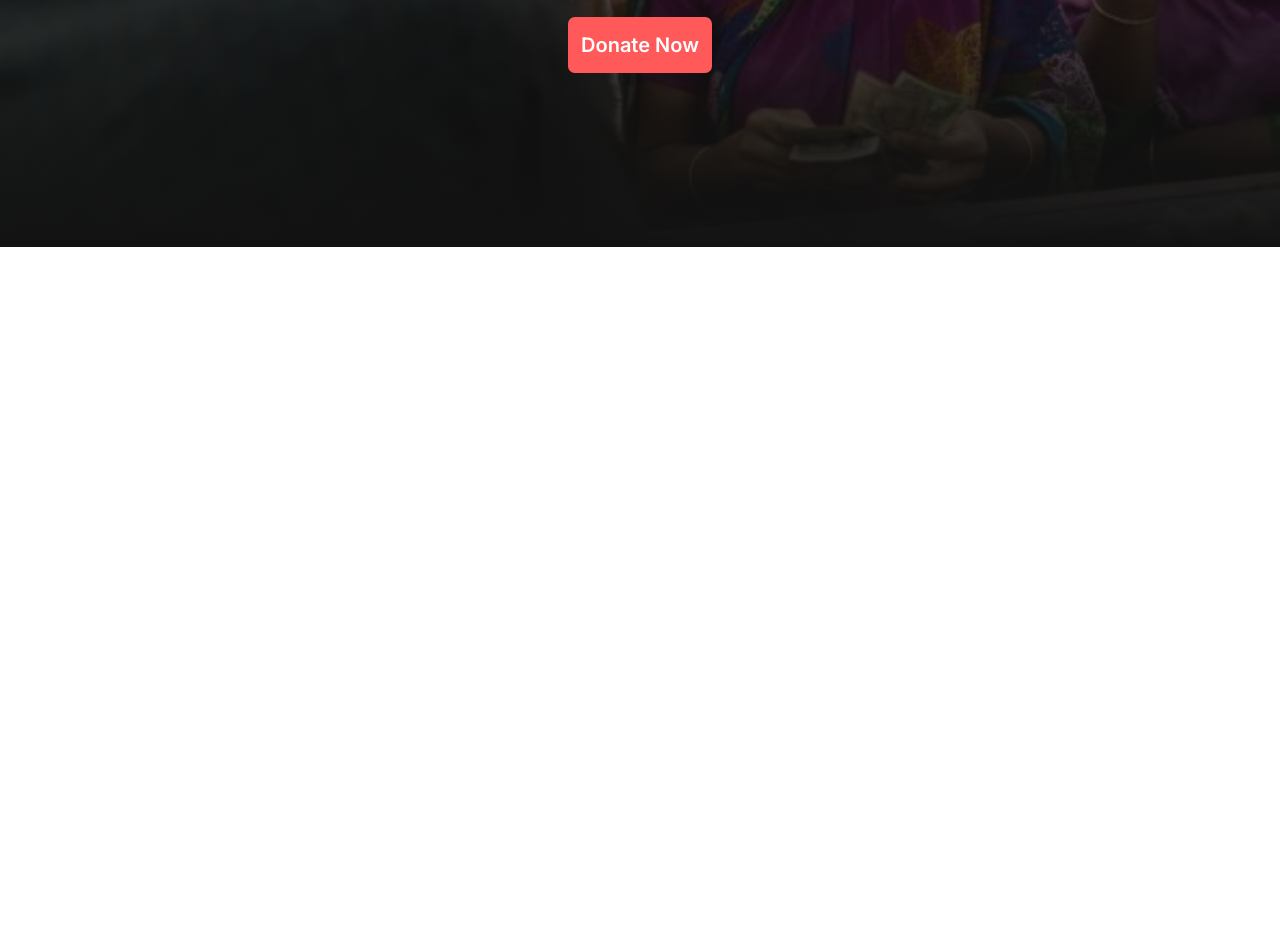
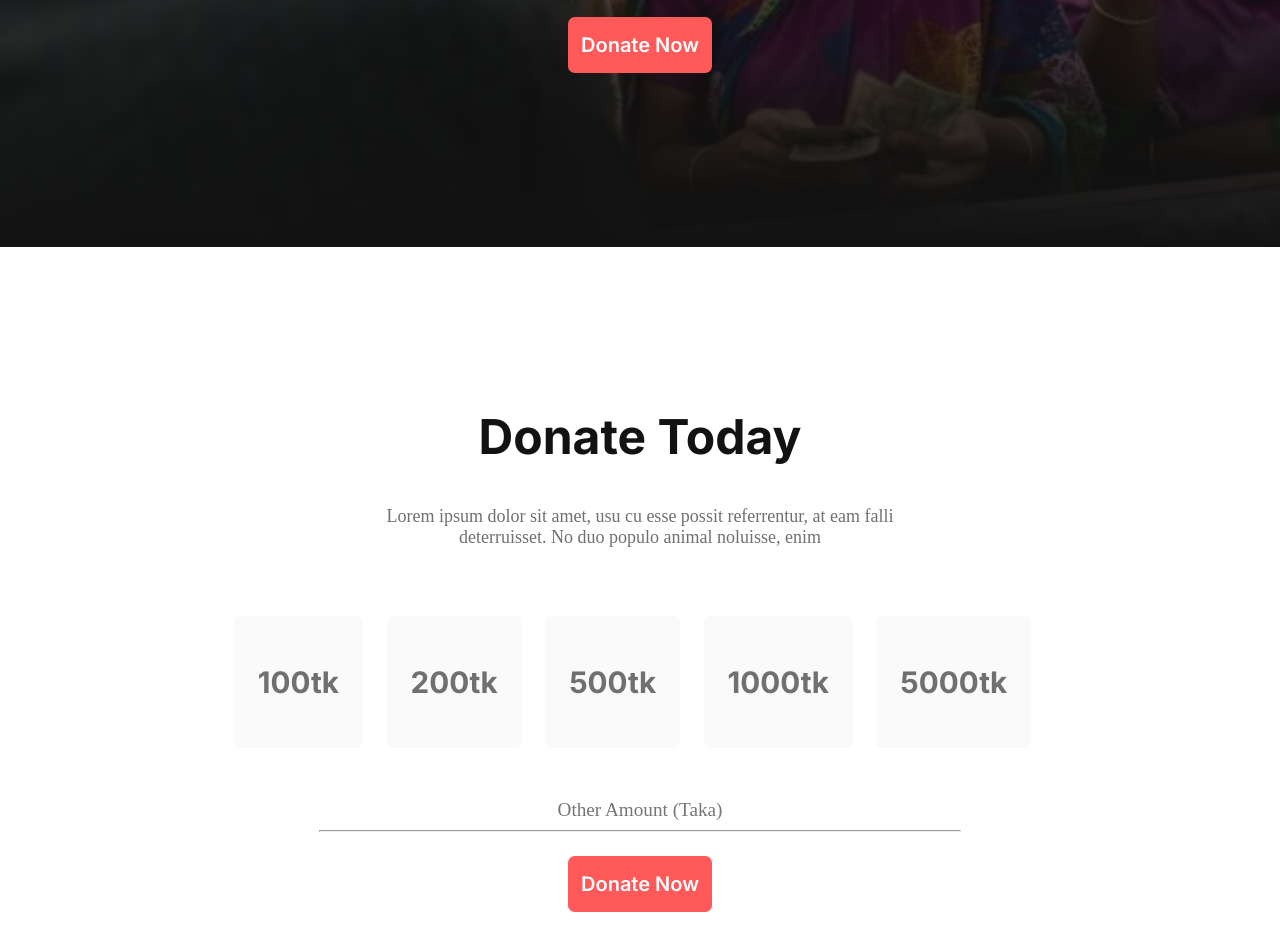
Before and after one commit to RemonHassan/dontate-today, a plain HTML site: page index.html in a window 1280 px wide. Shown: the part 547-1498 px from the top of the page. Before the commit the page ends 800 px from the top, so only its background shows below. Drawn offline with Linux system fonts and the light colour scheme.

Commit message:
added donate today section

```diff
--- a/index.html
+++ b/index.html
@@ -18,7 +18,32 @@
         <button class="primary-btn">Donate Now</button>
       </div>
     </header>
-    <main></main>
+    <main>
+      <!-- donate today section starts here -->
+      <section class="donate-today">
+        <div class="donate-text-container">
+          <h2>Donate Today</h2>
+          <p class="gray-small-text">
+            Lorem ipsum dolor sit amet, usu cu esse possit referrentur, at eam
+            falli
+            <br />deterruisset. No duo populo animal noluisse, enim
+          </p>
+        </div>
+        <div class="amounts">
+          <button>100tk</button>
+          <button>200tk</button>
+          <button>500tk</button>
+          <button>1000tk</button>
+          <button>5000tk</button>
+        </div>
+        <div class="donate-input">
+          <input type="text" placeholder="Other Amount (Taka)" />
+          <hr />
+          <button class="primary-btn">Donate Now</button>
+        </div>
+      </section>
+      <!-- donate today section ends here -->
+    </main>
     <footer></footer>
   </body>
 </html>
--- a/styles/style.css
+++ b/styles/style.css
@@ -3,6 +3,9 @@
 body{
     font-family: "Inter", sans-serif;
     margin: 0px;
+}
+section, header{
+    margin-bottom: 10rem;
 }
 /* shared styles starts here */
 .primary-btn{
@@ -14,6 +17,12 @@ body{
     font-family: Inter;
     font-size: 20px;
     font-weight: 600;
+}
+.gray-small-text{
+    color: rgb(112, 112, 112);
+    font-family: Poppins;
+    font-size: 1.125rem;
+    font-weight: 400;
 }
 /* header styles ends here */
 .header-tex-container{
@@ -38,3 +47,44 @@ body{
     font-weight: 400;
 }
 /* header styles ends  here */
+
+/* donate today styles starts here */
+.donate-today{
+    text-align: center;
+}
+.donate-text-container h2{
+    color: rgb(18, 18, 18);
+    font-family: Inter;
+    font-size: 3rem;
+    font-weight: 700;
+}
+.amounts button{
+    margin-top: 3rem;
+    color: rgb(112, 112, 112);
+    font-family: Inter;
+    font-size: 1.85rem;
+    font-weight: 700;
+    padding: 3rem 1.5rem;
+    border: 2px solid white;
+    border-radius: 0.5rem;
+    background: rgb(250, 250, 250);
+    margin-right: 15px;
+    margin-bottom: 3rem;
+}
+.amounts button:hover{
+    background-color: rgb(255, 238, 238);
+    border: 2px solid rgb(255, 89, 89);
+}
+.donate-input input{
+    border: none;
+    color: rgb(179, 179, 179);
+    font-family: Poppins;
+    font-size: 1.2rem;
+    font-weight: 400;
+    text-align: center;
+}
+.donate-input hr{
+    width: 50%;
+    margin-bottom: 1.5rem;
+}
+/* donate today styles ends here */
```
